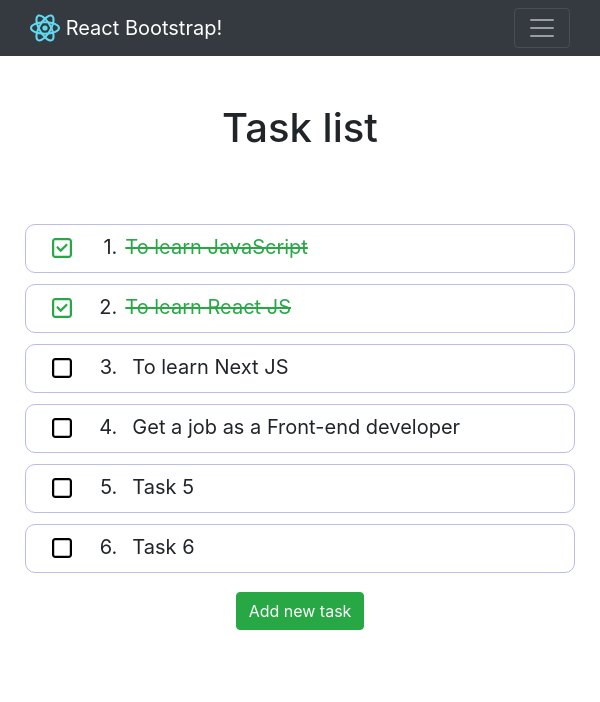
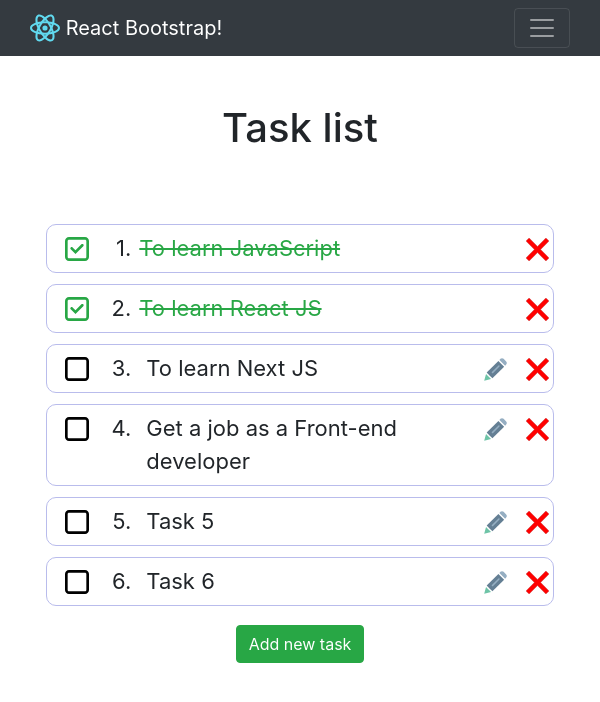
Before and after one commit to 560560/react-bootstrap, a React (Create React App) app: page /task-list in a window 600 px wide. Shown: the top 702 px of the page. Built offline with nearby package versions, Linux system fonts and the light colour scheme.

Commit message:
Доработка адаптации под мобильные

```diff
--- a/src/styles/main.scss
+++ b/src/styles/main.scss
@@ -226,12 +226,18 @@
 
 
   .post {
-
+    padding-bottom: 25px !important;
+    padding-top: 25px !important;
+    border-bottom: 1px solid gray;
 
     & img {
       width: 100px;
       height: 100px;
     }
+  }
+  .post:last-child{
+    padding-bottom: 0px !important;
+    border: none;
   }
 
 }
@@ -240,8 +246,56 @@
 
 
 
+@media (min-width: 550px) and (max-width: 620px) {
+  .TL-container-wrapper {
+    min-width: 90vw;
+  }
 
-@media (max-width: 620px) {
+
+  .delete-task,
+  .edit-task,
+  .cancel-edit,
+  .apply-task {
+    position: relative;
+
+    & > .icon-description {
+      visibility: hidden;
+      opacity: 0;
+      transition: visibility 0s, opacity 0.3s linear;
+      position: absolute;
+    }
+
+
+    & img {
+      height: 23px;
+      transition-duration: 0.5s;
+      margin-right: 15px;
+    }
+
+
+  }
+
+
+  .post {
+    padding-bottom: 25px !important;
+    padding-top: 25px !important;
+    border-bottom: 1px solid gray;
+
+    & img {
+      width: 100px;
+      height: 100px;
+    }
+  }
+  .post:last-child{
+    padding-bottom: 0px !important;
+    border: none;
+  }
+
+}
+
+
+
+@media (max-width: 549px) {
   .TL-container-wrapper {
     min-width: 97vw;
   }
```
